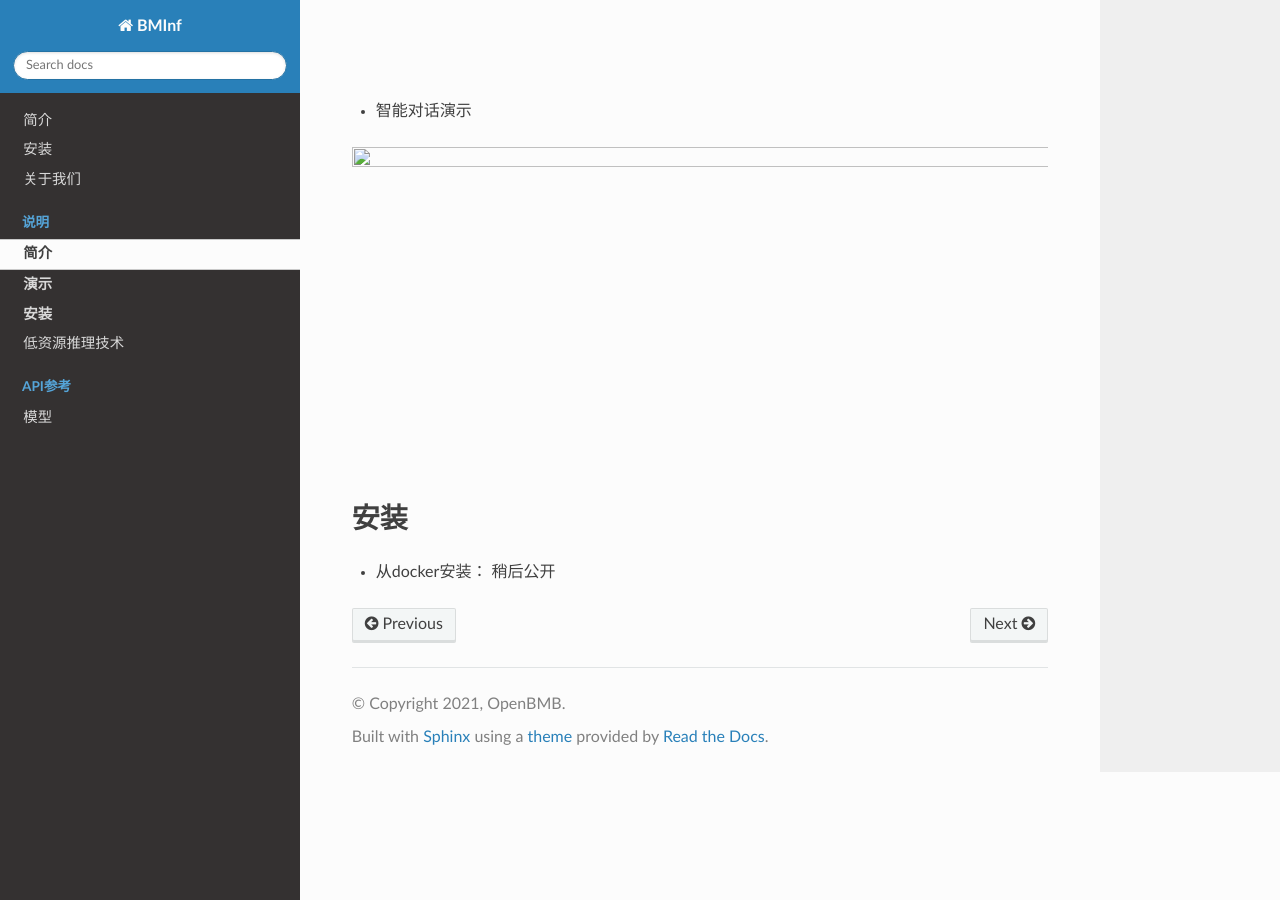
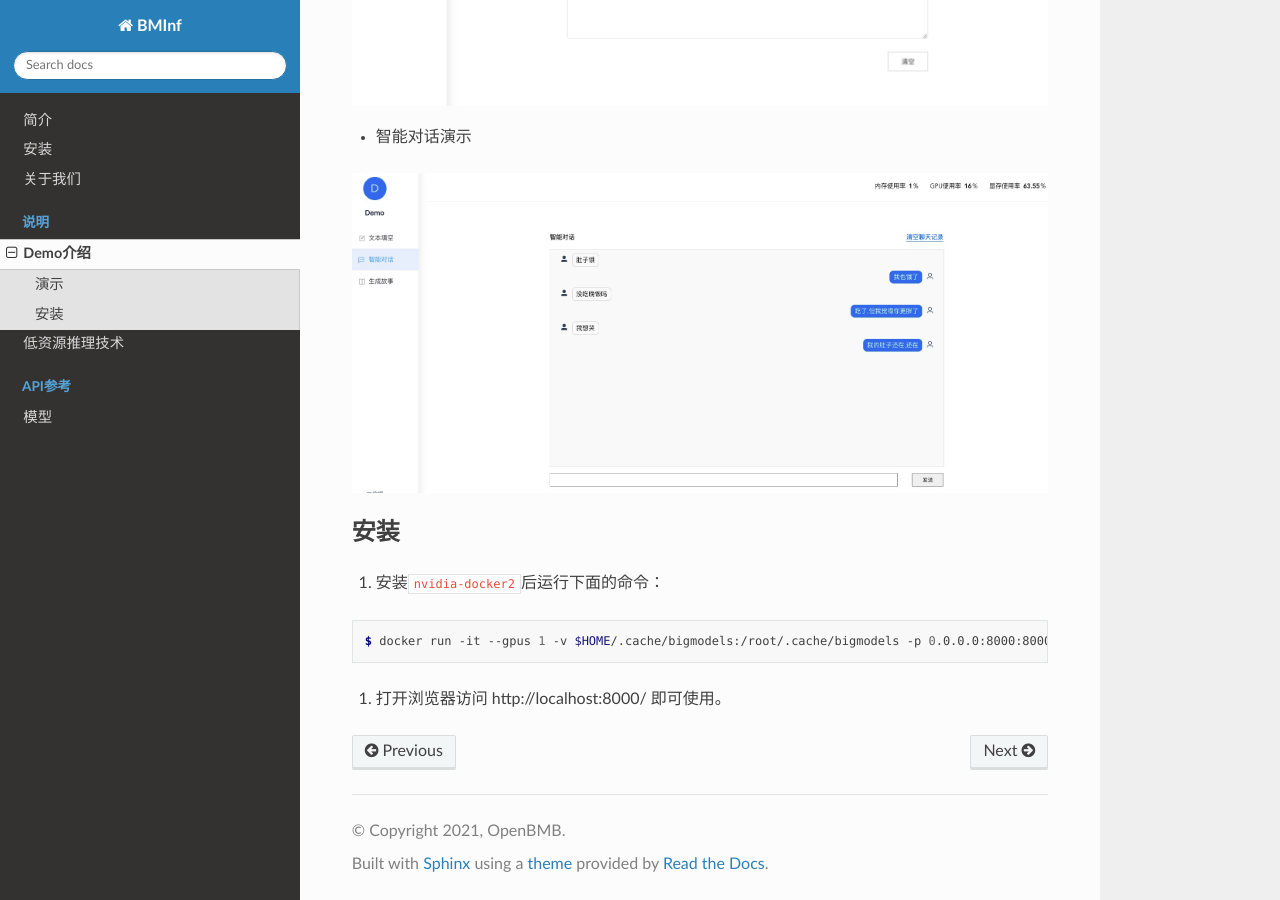
Before and after one commit to OpenBMB/BMInf, a Sphinx documentation site: the page built from docs/source/note/demo-zh.md, in a window 1280 px wide and 900 px high, scrolled down 1117 px. Built offline with Sphinx 7.4.7 and the Read the Docs theme 2.0.0, drawn with Linux system fonts in a browser that asks for light colours; some of the changed text lies outside the part shown.

Commit message:
[doc] add demo doc

````diff
--- a/docs/source/note/demo-zh.md
+++ b/docs/source/note/demo-zh.md
@@ -1,30 +1,40 @@
-# **简介**
+# Demo介绍
+
+[Demo Code](https://github.com/OpenBMB/BMInf-demos)
 
 BMInf(Big Model Inference)-Demos 是根据BMInf中的三个模型设计的三个示例。它们分别是：
 + **文本填空** 它是根据CPM2.1模型设计的用例，它可以支持文本段落的任意输入，并根据上下文语义生成相应的空白内容。
 + **故事生成** 它是根据CPM1模型设计的例子，用户只需要写一段开头，它就可以为你创造一篇精彩的文章。
 + **智能对话** 这是我们基于EVA模型创建的一个示例。在这里，你可以和AI进行无障碍对话。
 
-
-# **演示**
+## 演示
 
 + 文本填空演示
 <div  align="center">
-<img src="./demo1.jpg" width = "800" height = "400" align=center />
+<img src="https://raw.githubusercontent.com/OpenBMB/BMInf/master/docs/source/note/demo1.jpg" align=center />
 </div>
+<br/>
 
 + 故事生成演示
 
 <div  align="center">
-<img src="./demo2.jpg" width = "800" height = "400" align=center />
+<img src="https://raw.githubusercontent.com/OpenBMB/BMInf/master/docs/source/note/demo2.jpg" align=center />
 </div>
+<br/>
 
 + 智能对话演示
 <div  align="center">
-<img src="./demo3.jpg" width = "800" height = "400" align=center />
+<img src="https://raw.githubusercontent.com/OpenBMB/BMInf/master/docs/source/note/demo3.jpg" align=center />
 </div>
+<br/>
 
-# **安装**
 
-+ 从docker安装：
-稍后公开
+## 安装
+
+1. 安装`nvidia-docker2`后运行下面的命令：
+
+```console
+$ docker run -it --gpus 1 -v $HOME/.cache/bigmodels:/root/.cache/bigmodels -p 0.0.0.0:8000:8000 --rm openbmb/bminf-demos
+```
+
+2. 打开浏览器访问 http://localhost:8000/ 即可使用。
````
Also changed, not shown: docs/source/note/tech.md (+1 -1 lines).
